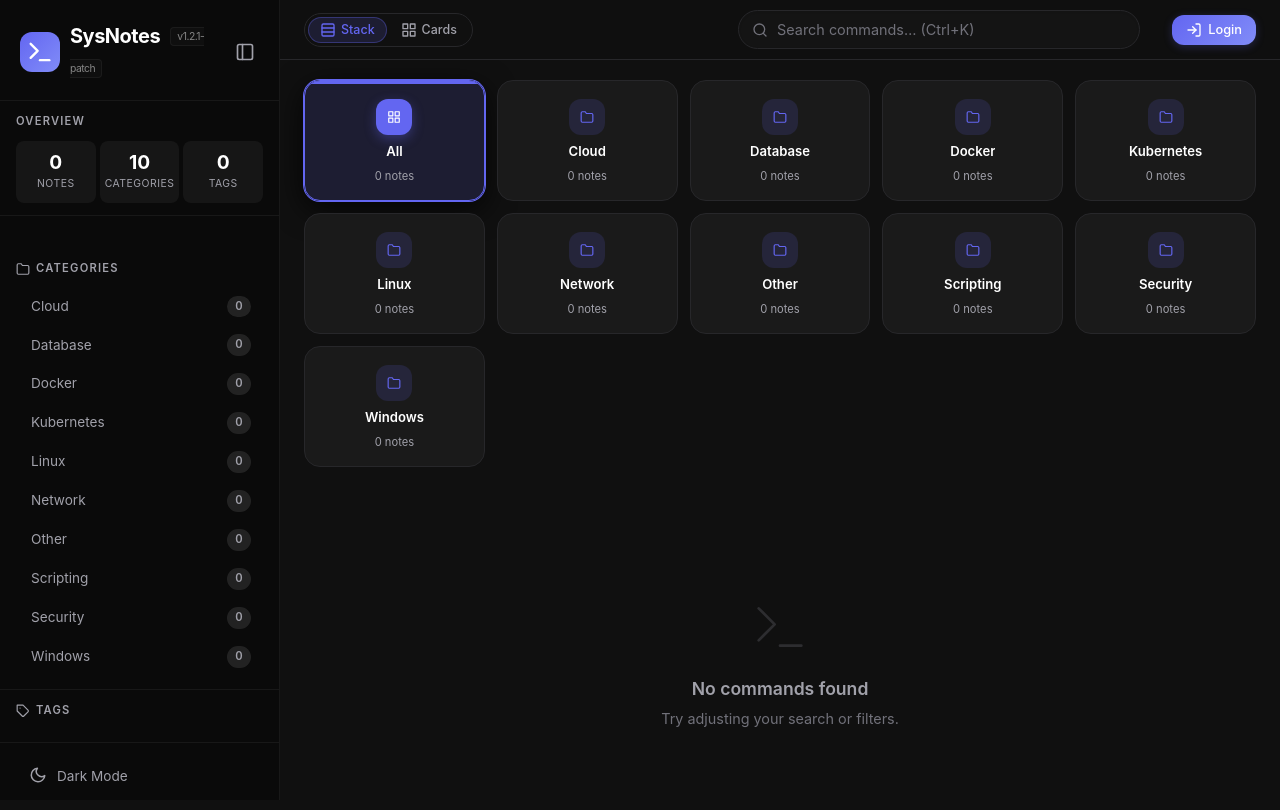
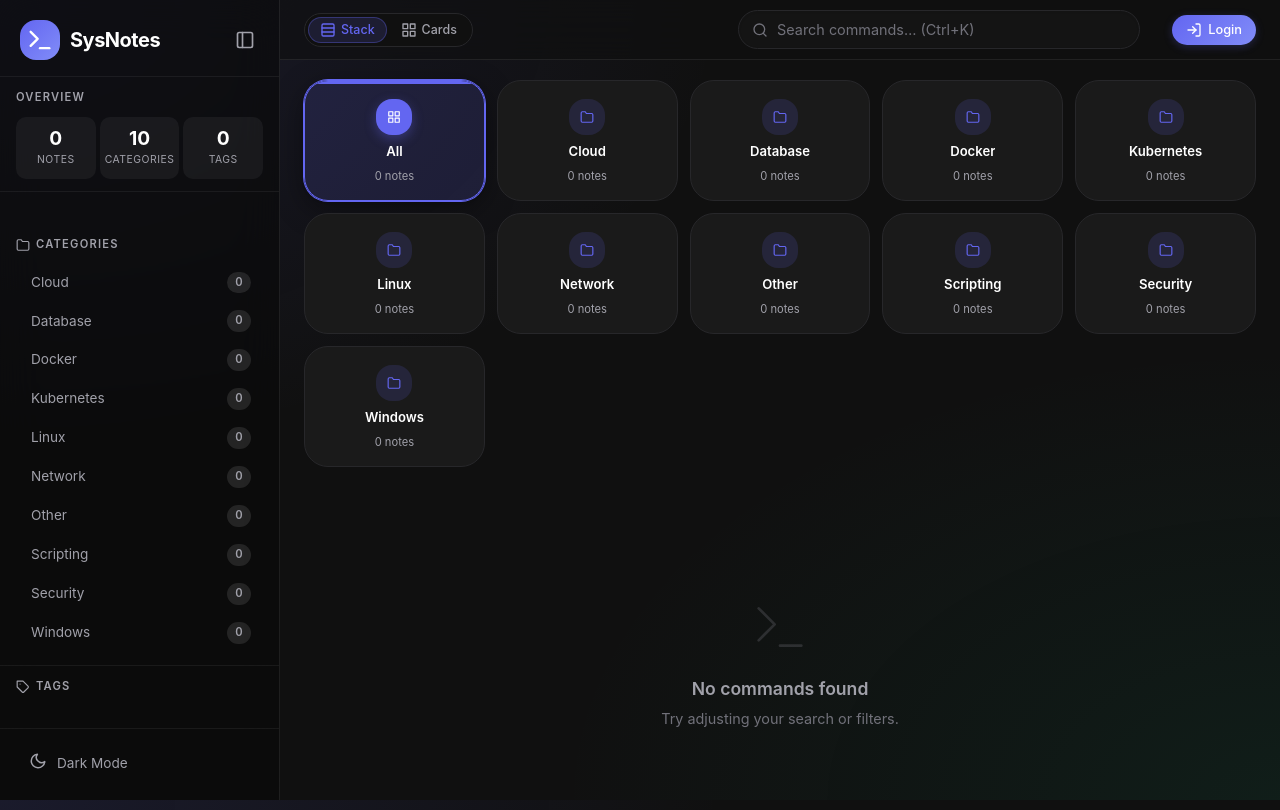
Before and after one commit to aloysiuspattath/sysnotes, a Flask app: page / in a window 1280 px wide. Run offline with Flask 3, Linux system fonts and the light colour scheme; data comes from the database, SQL or seed files in the repository; data that the repository does not hold is empty; some libraries are stand-ins or nearby versions.

Commit message:
UI Overhaul: Hybrid Glassmorphic Bento design, fix admin routing bugs, and add support for file:// URL linking

```diff
--- a/static/app.js
+++ b/static/app.js
@@ -91,6 +91,11 @@
         const urlPattern = /((?:https?|ftp):\/\/[^\s<]+)/g;
         let result = escaped.replace(urlPattern, '<a href="$1" target="_blank" rel="noopener noreferrer">$1</a>');
 
+        const fileUrlPattern = /(file:\/\/[^\s<]+)/g;
+        result = result.replace(fileUrlPattern, function(match) {
+            return `<a href="${match}" target="_blank" rel="noopener noreferrer">${match}</a> <button type="button" class="btn btn-secondary btn-xs copy-path-btn" data-path="${escapeHTML(match)}" style="display:inline-flex; padding:2px 6px; font-size:10px; margin-left:5px; height:auto; line-height:1; vertical-align:middle;">Copy Link</button>`;
+        });
+
         const uncPattern = /(\\\\[a-zA-Z0-9_.-]+\\[^\s<]+)/g;
         result = result.replace(uncPattern, function(match) {
             const cleanPath = match.replace(/\\/g, '/');
@@ -227,7 +232,6 @@
         document.getElementById('notes-container').style.display = 'none';
         document.getElementById('empty-state').style.display = 'none';
         document.getElementById('category-cards-grid').style.display = 'none';
-        document.querySelector('.top-bar').style.display = 'none';
         document.getElementById('admin-page').style.display = 'block';
 
         const optPending = document.getElementById('opt-pending-tab-btn');
@@ -259,7 +263,6 @@
     function closeAdminPage() {
         isAdminPageOpen = false;
         document.getElementById('admin-page').style.display = 'none';
-        document.querySelector('.top-bar').style.display = '';
         document.getElementById('category-cards-grid').style.display = '';
         document.getElementById('notes-container').style.display = '';
         renderNotes(allNotes);
@@ -629,6 +632,7 @@
                 if (activeCategory == id) { activeCategory = null; activeCategoryName = null; }
                 else { activeCategory = id; const cat = allCategories.find(c => c.id == id); activeCategoryName = cat ? cat.name : ''; }
                 activeTag = null; activePending = false;
+                if (isAdminPageOpen) closeAdminPage();
                 updateFilterIndicator(); fetchNotes();
                 renderSidebarCategories(allCategories); renderCategoryCards(allCategories); renderTags(allTags);
             });
@@ -652,6 +656,7 @@
                 if (activeTag === tagName) { activeTag = null; }
                 else { activeTag = tagName; }
                 activeCategory = null; activeCategoryName = null; activePending = false;
+                if (isAdminPageOpen) closeAdminPage();
                 updateFilterIndicator(); fetchNotes();
                 renderSidebarCategories(allCategories); renderCategoryCards(allCategories); renderTags(allTags);
             });
@@ -678,6 +683,7 @@
 
     function clearFilter() {
         activeCategory = null; activeCategoryName = null; activeTag = null; activePending = false;
+        if (isAdminPageOpen) closeAdminPage();
         updateFilterIndicator(); fetchNotes();
         renderSidebarCategories(allCategories); renderCategoryCards(allCategories); renderTags(allTags);
     }
--- a/static/index.css
+++ b/static/index.css
@@ -39,8 +39,8 @@
     --code-bg: #f8fafc;
     --code-text: #111827;
     --code-highlight: rgba(99, 102, 241, 0.12);
-    --card-shadow: 0 4px 6px -1px rgba(0, 0, 0, 0.05), 0 2px 4px -1px rgba(0, 0, 0, 0.03);
-    --card-shadow-hover: 0 10px 15px -3px rgba(0, 0, 0, 0.08), 0 4px 6px -2px rgba(0, 0, 0, 0.04);
+    --card-shadow: 0 4px 20px rgba(0, 0, 0, 0.04), 0 1px 3px rgba(0,0,0,0.02);
+    --card-shadow-hover: 0 12px 30px rgba(0, 0, 0, 0.08), 0 4px 6px rgba(0,0,0,0.04);
     --border: #e5e7eb;
     --border-light: #f3f4f6;
     --input-bg: #ffffff;
@@ -59,10 +59,10 @@
     /* Sizing */
     --sidebar-width: 280px;
     --topbar-height: 60px;
-    --radius-sm: 8px;
-    --radius-md: 12px;
-    --radius-lg: 16px;
-    --radius-xl: 20px;
+    --radius-sm: 10px;
+    --radius-md: 16px;
+    --radius-lg: 24px;
+    --radius-xl: 32px;
     --radius-full: 9999px;
 
     /* Typography */
@@ -100,8 +100,8 @@
     --code-bg: #141414;
     --code-text: #34d399;
     --code-highlight: rgba(99, 102, 241, 0.15);
-    --card-shadow: 0 8px 30px rgba(0, 0, 0, 0.8);
-    --card-shadow-hover: 0 12px 40px rgba(99, 102, 241, 0.15);
+    --card-shadow: 0 8px 30px rgba(0, 0, 0, 0.4), 0 1px 3px rgba(0,0,0,0.2);
+    --card-shadow-hover: 0 12px 40px rgba(0, 0, 0, 0.6), 0 4px 8px rgba(0,0,0,0.3);
     --border: #27272a;
     --border-light: #1f1f22;
     --input-bg: #141414;
@@ -128,6 +128,10 @@ html {
 body {
     font-family: var(--font-sans);
     background-color: var(--bg-primary);
+    background-image:
+        radial-gradient(at 0% 0%, rgba(99, 102, 241, 0.08) 0px, transparent 40%),
+        radial-gradient(at 100% 100%, rgba(16, 185, 129, 0.05) 0px, transparent 40%);
+    background-attachment: fixed;
     color: var(--text-primary);
     line-height: 1.6;
     transition: background-color var(--transition-slow), color var(--transition-slow);
@@ -135,6 +139,12 @@ body {
     min-height: 100vh;
 }
 
+[data-theme="dark"] body {
+    background-image:
+        radial-gradient(at 0% 0%, rgba(99, 102, 241, 0.12) 0px, transparent 40%),
+        radial-gradient(at 100% 100%, rgba(16, 185, 129, 0.08) 0px, transparent 40%);
+}
+
 /* ─── CUSTOM SCROLLBAR ───────────────────────────────── */
 ::-webkit-scrollbar {
     width: 6px;
@@ -155,19 +165,22 @@ body {
    SIDEBAR
    ═══════════════════════════════════════════════════════ */
 .sidebar {
+    width: var(--sidebar-width);
+    background: rgba(255, 255, 255, 0.7);
+    backdrop-filter: blur(20px);
+    -webkit-backdrop-filter: blur(20px);
+    border-right: 1px solid rgba(255, 255, 255, 0.4);
+    height: 100vh;
     position: fixed;
     top: 0;
     left: 0;
-    bottom: 0;
-    width: var(--sidebar-width);
-    background: var(--bg-sidebar);
-    color: var(--sidebar-text);
     z-index: 100;
-    border-right: 1px solid rgba(255, 255, 255, 0.06);
     display: flex;
     flex-direction: column;
-    transition: transform var(--transition-base);
-}
+    transition: transform 0.3s cubic-bezier(0.4, 0, 0.2, 1);
+}
+
+
 
 .sidebar-inner {
     display: flex;
@@ -657,7 +670,7 @@ body {
     gap: 6px;
     padding: 9px 18px;
     border: none;
-    border-radius: var(--radius-md);
+    border-radius: var(--radius-full);
     font-family: var(--font-sans);
     font-size: 0.85rem;
     font-weight: 500;
@@ -762,8 +775,8 @@ body {
 .notes-container.view-card .note-item {
     background: var(--bg-secondary);
     border: 1px solid var(--border);
-    border-radius: var(--radius-lg);
-    padding: 20px;
+    border-radius: var(--radius-xl);
+    padding: 24px;
     transition: all var(--transition-base);
     animation: fadeSlideUp 0.4s ease backwards;
     display: flex;
@@ -799,9 +812,9 @@ body {
     gap: 16px;
     background: var(--bg-secondary);
     border: 1px solid var(--border);
-    border-left: 3px solid transparent;
-    border-radius: var(--radius-md);
-    padding: 13px 18px;
+    border-left: 4px solid transparent;
+    border-radius: var(--radius-lg);
+    padding: 18px 24px;
     transition: all var(--transition-base);
     animation: fadeSlideUp 0.3s ease backwards;
     box-shadow: var(--card-shadow);
@@ -836,8 +849,8 @@ body {
 .notes-container.view-stack .note-item {
     background: var(--bg-secondary);
     border: 1px solid var(--border);
-    border-radius: var(--radius-lg);
-    padding: 24px 28px;
+    border-radius: var(--radius-xl);
+    padding: 32px 36px;
     transition: all var(--transition-base);
     animation: fadeSlideUp 0.4s ease backwards;
     box-shadow: var(--card-shadow);
@@ -1188,7 +1201,7 @@ body {
 .modal {
     background: var(--bg-secondary);
     border: 1px solid var(--border);
-    border-radius: var(--radius-lg);
+    border-radius: var(--radius-xl);
     width: 100%;
     max-width: 500px;
     max-height: 90vh;
@@ -1917,7 +1930,7 @@ body {
 
 .admin-card .admin-table th:first-child,
 .admin-card .admin-table td:first-child {
-    padding-left: 0;
+    padding-left: 24px;
 }
 
 /* ─── Toggle Switch ──────────────────────────────────── */
@@ -2252,3 +2265,14 @@ body {
     font-size: 14px;
     line-height: 1.6;
 }
+
+
+[data-theme="dark"] .sidebar {
+    background: rgba(10, 10, 10, 0.65);
+    border-right: 1px solid rgba(255, 255, 255, 0.08);
+}
+
+[data-theme="dark"] .top-bar {
+    background: rgba(16, 16, 16, 0.6);
+    border-bottom: 1px solid rgba(255, 255, 255, 0.08);
+}
--- a/templates/index.html
+++ b/templates/index.html
@@ -19,7 +19,7 @@
     <script src="static/vendor/quill/quill.min.js"></script>
     <script src="static/vendor/marked.min.js"></script>
     <script src="static/vendor/purify.min.js"></script>
-    <link rel="stylesheet" href="static/index.css?v=32">
+    <link rel="stylesheet" href="static/index.css?v=34">
 </head>
 <body>
 
@@ -37,7 +37,7 @@
                         <line x1="12" y1="19" x2="20" y2="19"></line>
                     </svg>
                 </div>
-                <span class="sidebar-brand-text">SysNotes <span style="font-size: 0.65rem; opacity: 0.5; margin-left: 6px; font-weight: normal; vertical-align: middle; background: rgba(255,255,255,0.05); padding: 2px 6px; border-radius: 4px; border: 1px solid rgba(255,255,255,0.1);">v1.2.1-patch</span></span>
+                <span class="sidebar-brand-text">SysNotes <span style="display: none; font-size: 0.65rem;opacity: 0.5;margin-left: 6px;font-weight: normal;vertical-align: middle;background: rgba(255,255,255,0.05);padding: 0 !important;border-radius: 4px;border: 1px solid rgba(255,255,255,0.1);">v1.2.1-patch</span></span>
                 <button id="sidebar-close-btn" class="sidebar-close-btn" aria-label="Toggle sidebar">
                     <svg width="20" height="20" viewBox="0 0 24 24" fill="none" stroke="currentColor" stroke-width="2" stroke-linecap="round" stroke-linejoin="round">
                         <rect x="3" y="3" width="18" height="18" rx="2" ry="2"></rect>
```
